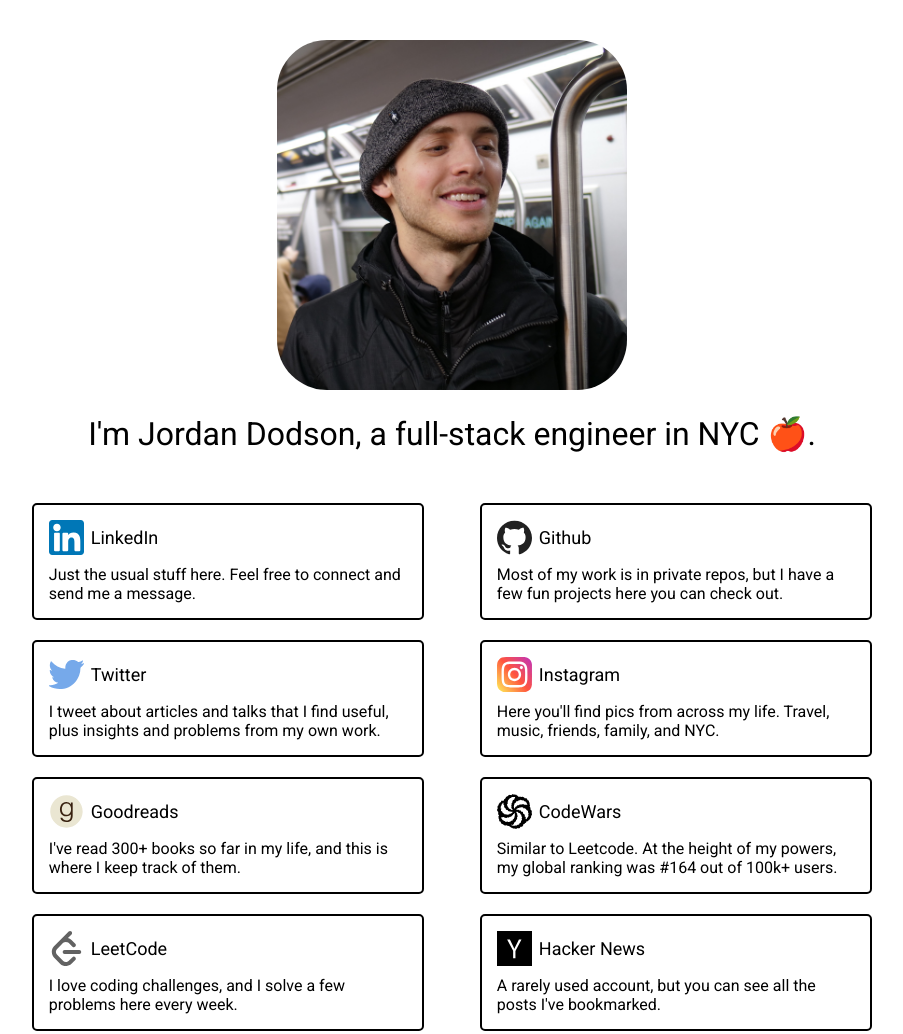
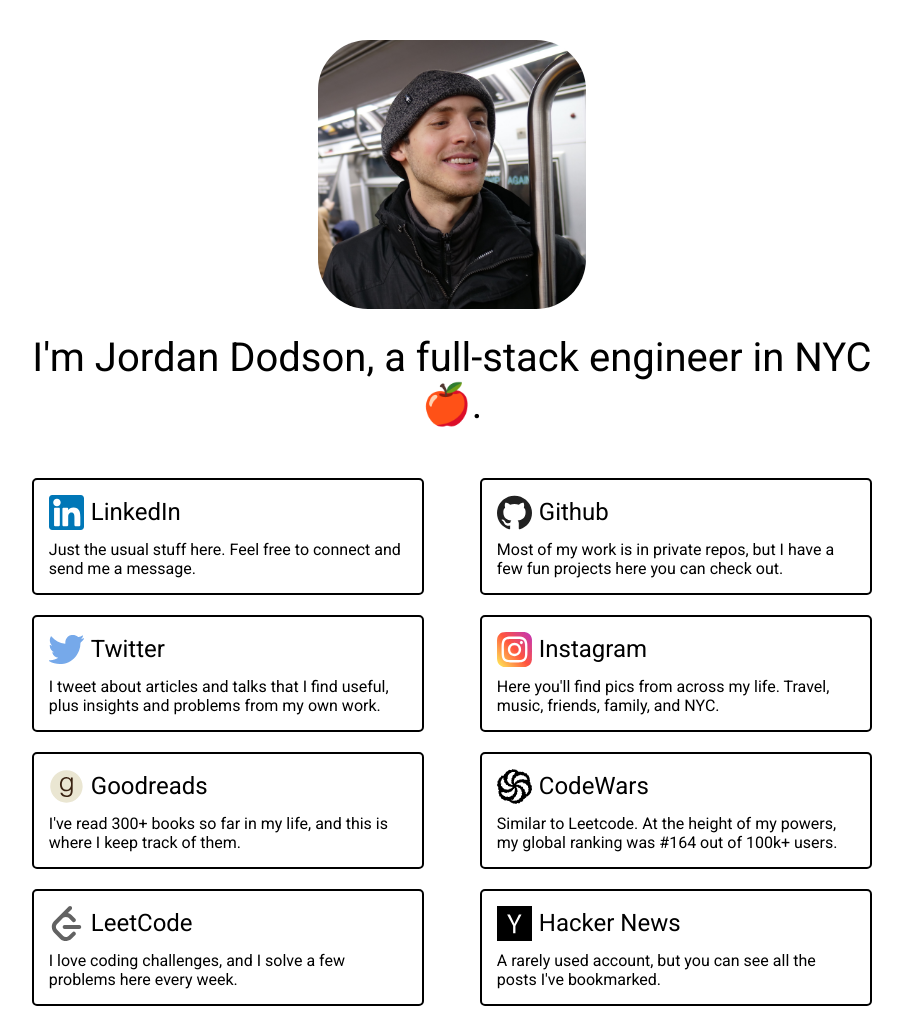
Before and after one commit to jgdodson/jgdodson.github.io, a plain HTML site: page index.html in a window 1280 px wide. Shown: the whole page, without its empty margins (188-1091 px from the left). Drawn offline with Linux system fonts and the light colour scheme.

Commit message:
feat: mobile styles

```diff
--- a/index.css
+++ b/index.css
@@ -20,11 +20,7 @@ body {
 
 #IntroText {
     text-align: center;
-    font-size: xx-large;
-}
-
-#IntroText > #FullName {
-
+    font-size: 3.5rem;
 }
 
 .MainText {
@@ -35,14 +31,12 @@ body {
     display: flex;
     flex-wrap: nowrap;
     flex-direction: column;
-
     justify-content: space-around;
 }
 
 #ProfilePhoto {
-    width: 350px;
+    width: 60%;
     border-radius: 50px;
-
     margin-bottom: 25px;
 }
 
@@ -74,12 +68,8 @@ body {
     display: flex;
     align-items: center;
 
-    font-size: large;
+    font-size: 2.5rem;
     padding-bottom: 10px;
-}
-
-.SocialLinkText {
-
 }
 
 footer {
@@ -93,6 +83,14 @@ footer {
         width: 70%;
     }
 
+    #ProfilePhoto {
+        width: 30%;
+    }
+
+    #IntroText {
+        font-size: 2.5rem;
+    }
+
     .SocialLinkList {
         flex-wrap: wrap;
         flex-direction: row;
@@ -102,4 +100,7 @@ footer {
         width: 40%;
     }
 
+    .SocialLinkHeader {
+        font-size: 1.5rem;
+    }
 }
```
